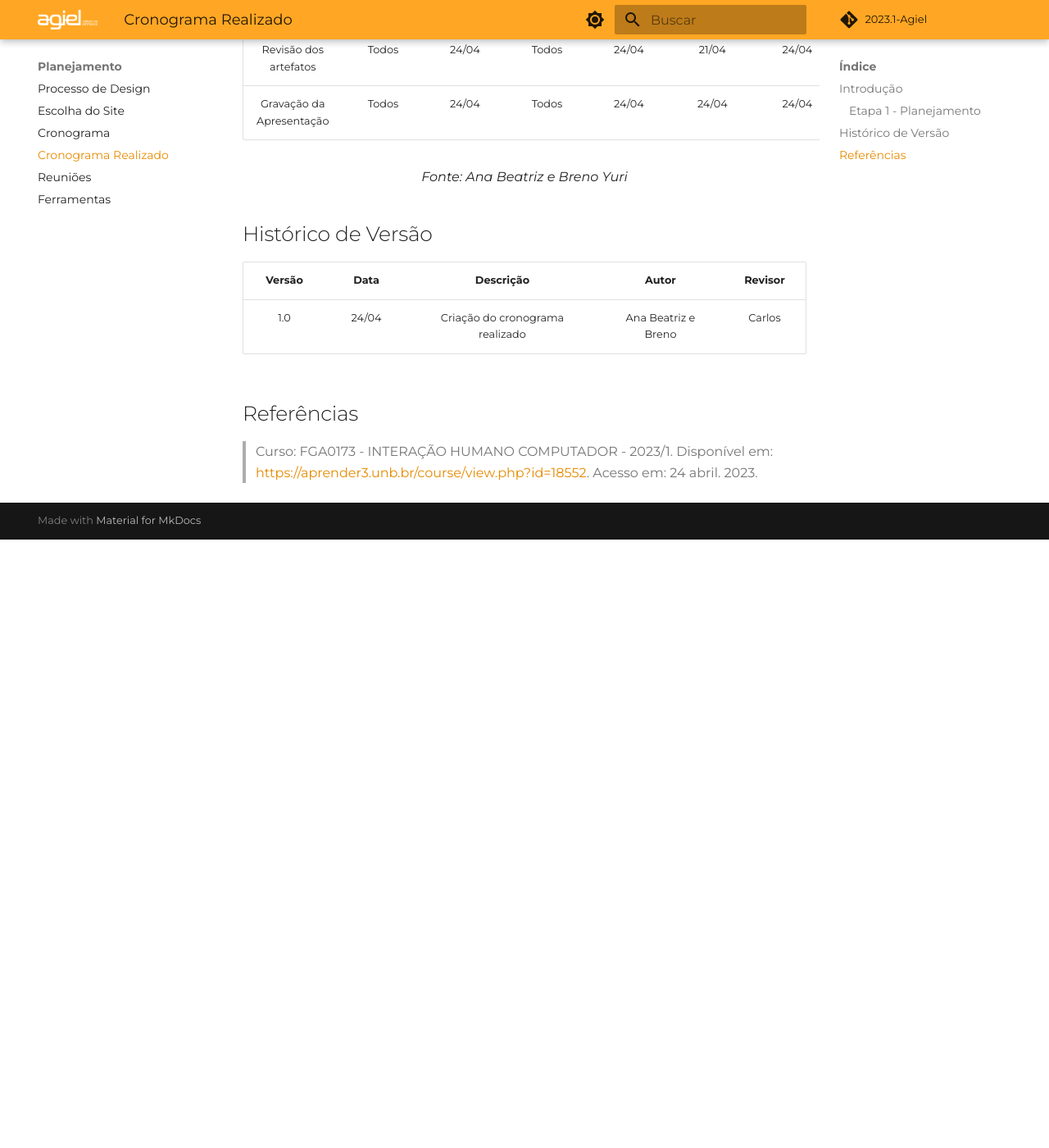
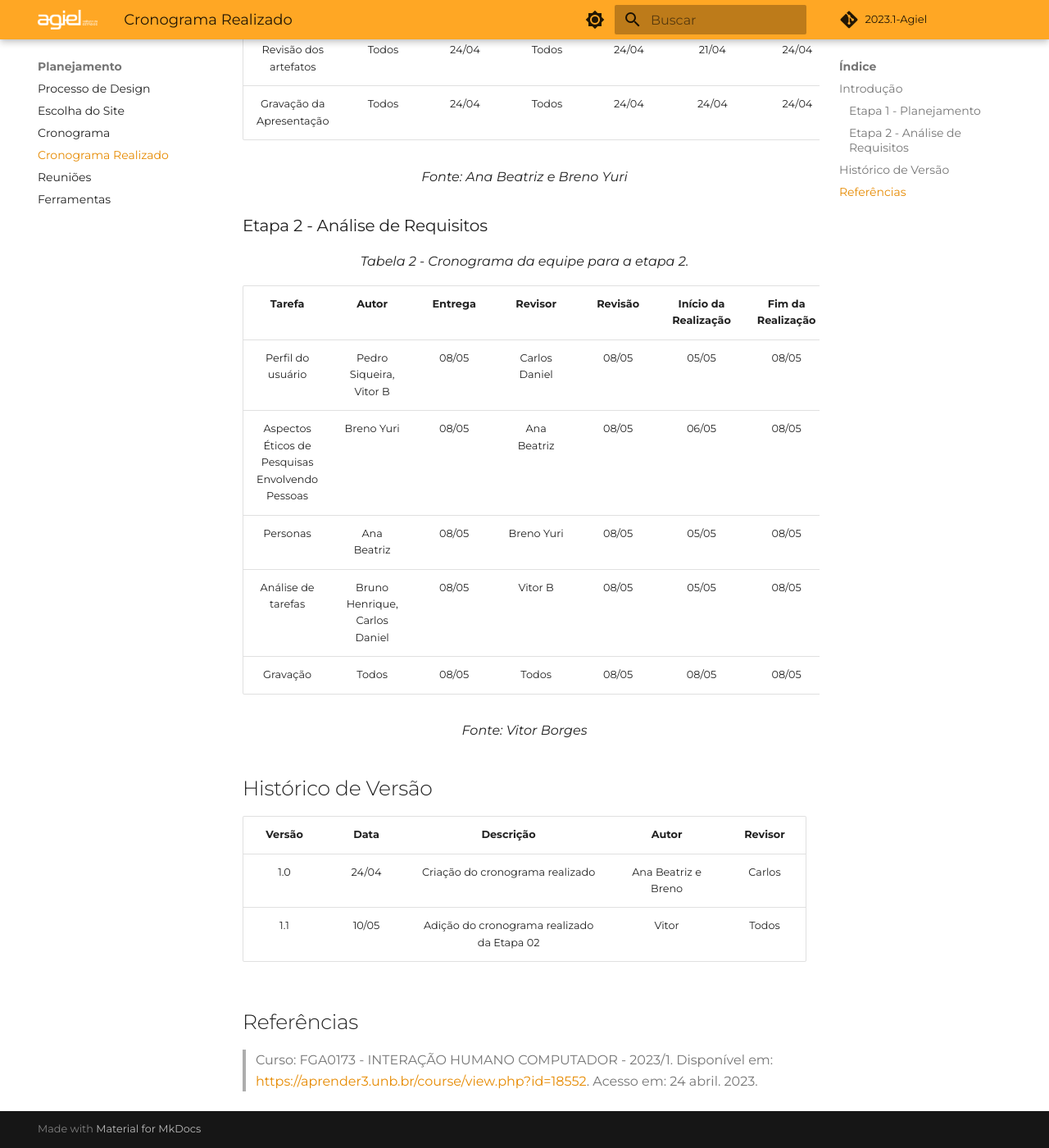
Before and after one commit to Interacao-Humano-Computador/2023.1-Agiel, an MkDocs documentation site: the page built from docs/planejamento/cronograma_realizado.md, in a window 1280 px wide and 1400 px high, scrolled down 1315 px. Shown: the whole window at 82% size. Built offline with MkDocs 1.6.1 and Material for MkDocs 9.7.7, drawn with Linux system fonts in a browser that asks for light colours; some web fonts are replaced; comment, search, counter and statistics services are not loaded; before the commit the page ends 1973 px from its top, so only the background shows below that.

Commit message:
docs: adicionado cronograma realizado etapa 02

```diff
--- a/docs/planejamento/cronograma_realizado.md
+++ b/docs/planejamento/cronograma_realizado.md
@@ -26,12 +26,26 @@ O cronograma realizado é um documento que descreve as atividades que foram exec
 
 <figcaption align="center">Fonte: Ana Beatriz e Breno Yuri</figcaption>
 
+### Etapa 2 - Análise de Requisitos
+
+<figcaption align="center">Tabela 2 - Cronograma da equipe para a etapa 2.</figcaption>
+
+|                     Tarefa                      |             Autor             | Entrega |    Revisor    | Revisão | Início da Realização | Fim da Realização |
+|:-----------------------------------------------:|:-----------------------------:|:-------:|:-------------:|:-------:|:--------------------:|:-----------------:|
+|                Perfil do usuário                |    Pedro Siqueira, Vitor B    |  08/05  | Carlos Daniel |  08/05  |        05/05         |       08/05       |
+| Aspectos Éticos de Pesquisas Envolvendo Pessoas |          Breno Yuri           |  08/05  |  Ana Beatriz  |  08/05  |        06/05         |       08/05       |
+|                    Personas                     |          Ana Beatriz          |  08/05  |  Breno Yuri   |  08/05  |        05/05         |       08/05       |
+|               Análise de tarefas                | Bruno Henrique, Carlos Daniel |  08/05  |    Vitor B    |  08/05  |        05/05         |       08/05       |
+|        Gravação                                 |  Todos                        |  08/05  | Todos         |  08/05  |        08/05         |       08/05       |
+
+<figcaption align="center">Fonte: Vitor Borges</figcaption>
 
 ## Histórico de Versão
 
 | Versão | Data  |            Descrição              |     Autor      |    Revisor    |
 |:------:|:-----:|:---------------------------------:|:--------------:|:-------------:|
 |  1.0   | 24/04 | Criação do cronograma realizado | Ana Beatriz e Breno   |        Carlos       |
+| 1.1   | 10/05 | Adição do cronograma realizado da Etapa 02 | Vitor | Todos
 
 ## Referências
 
```
Also changed, not shown: docs/planejamento/cronograma.md (+2 -2 lines).
